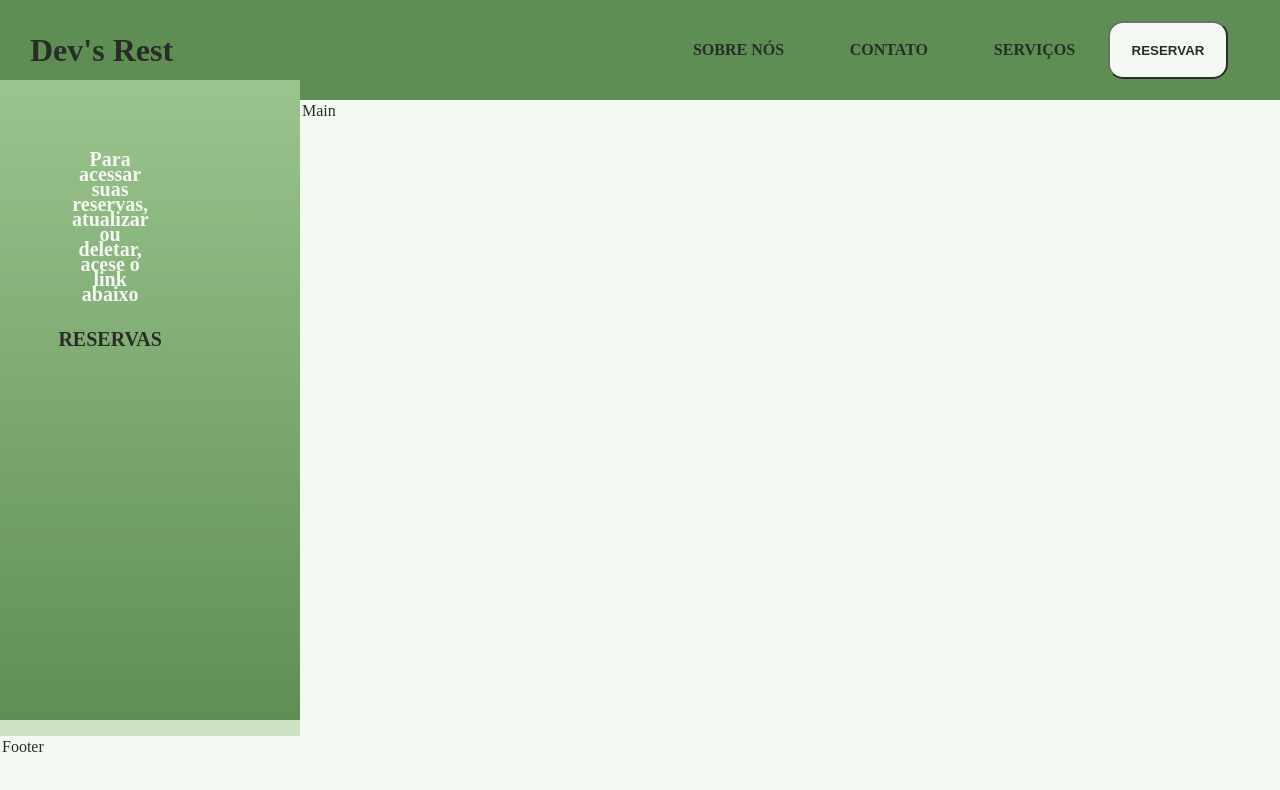
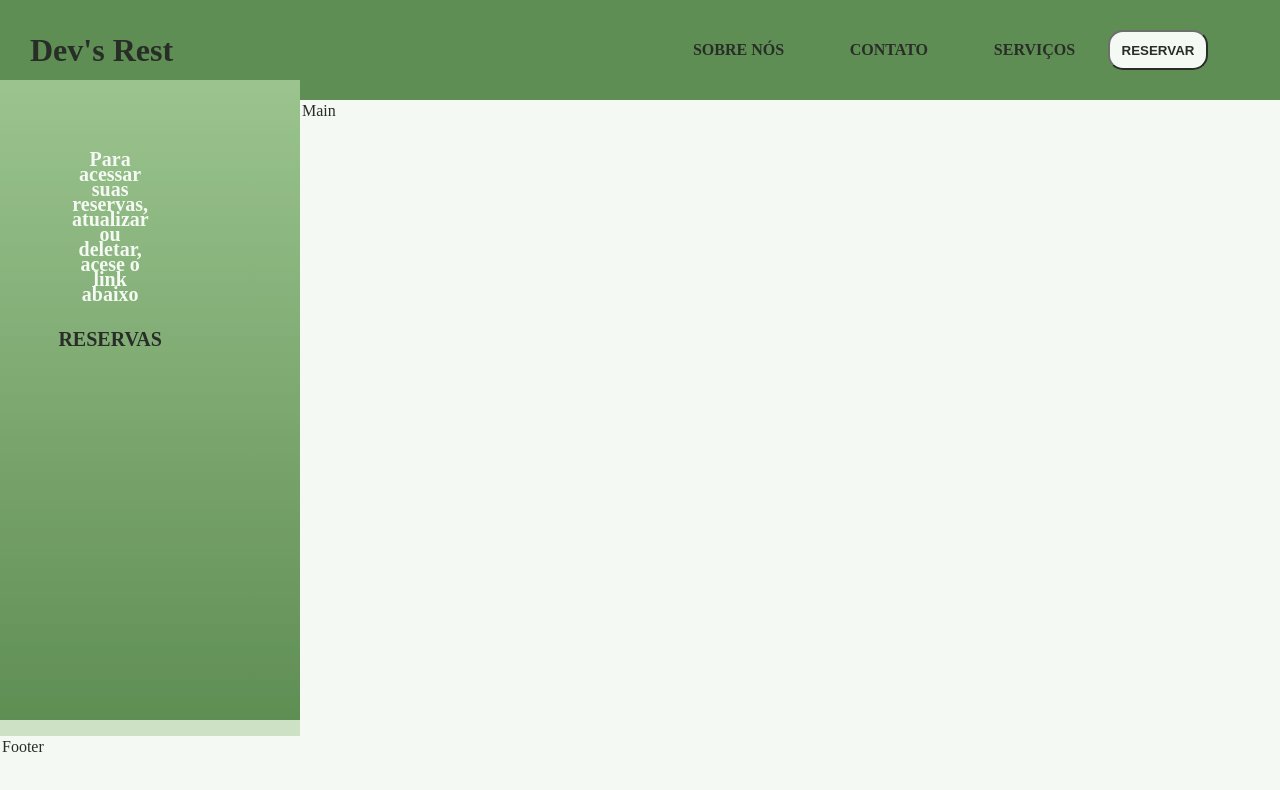
Before and after one commit to enricomartins018/mod5_devs_rest_hotel, a React (Vite) app: page / in a window 1280 px wide. In both pictures the pointer is over the button "RESERVAR". Shown: the top 790 px of the page. Built offline with nearby package versions, Linux system fonts and the light colour scheme.

Commit message:
ajuste no button do componente Header

```diff
--- a/src/components/Header/Header.module.css
+++ b/src/components/Header/Header.module.css
@@ -30,7 +30,7 @@ nav a:hover {
   color: #daffc9;
 }
 
-button {
+.Button {
   width: 100px;
   height: 40px;
   border-radius: 15px;
@@ -41,10 +41,7 @@ button {
   background-color: #b5dea4;
 }
 
-button:hover {
-  width: 120px;
-  height: 60px;
-  transition: width 2s, height 4s;
+.Button:hover {
   color: #000000;
   background-color: #fff;
 }
```
